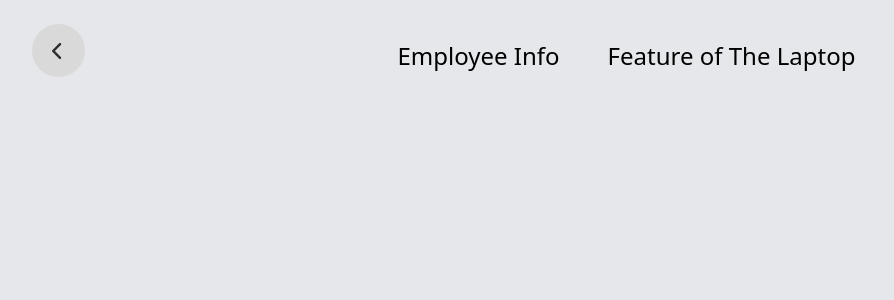
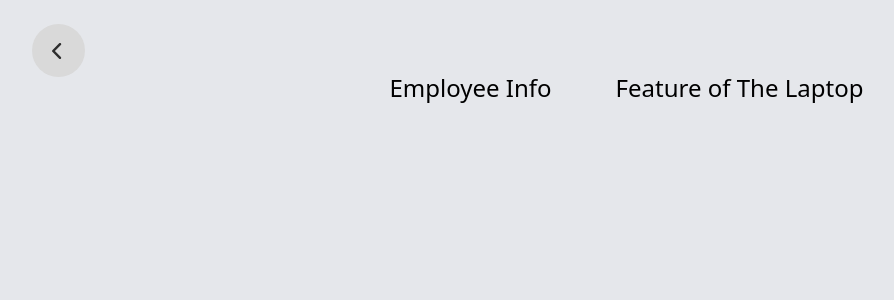
Before and after one commit to davitlabadze/office-manager-app, a React (Create React App) app: page /make-note in a window 1280 px wide. Shown: the top 300 px of the page, without its empty margins (16-910 px from the left). Built offline with nearby package versions, Linux system fonts and the light colour scheme.

Commit message:
refactor: navlink

```diff
--- a/src/components/ActionButton.jsx
+++ /dev/null
@@ -1,18 +0,0 @@
-import { useTranslation } from 'react-i18next';
-
-const ActionButton = (props) => {
-  const { t } = useTranslation();
-  const { text } = props;
-  return (
-    <div className='mt-12 text-right'>
-      <button
-        type='submit'
-        className='px-4 py-2 text-white bg-blue-500 rounded-md hover:bg-blue-600'
-      >
-        {t(text)}
-      </button>
-    </div>
-  );
-};
-
-export default ActionButton;
--- a/src/layout/Layout.jsx
+++ b/src/layout/Layout.jsx
@@ -1,25 +1,43 @@
 import { Outlet } from 'react-router-dom';
-import NavLinkComponent from '../components/NavLinkComponent';
 import BackButton from '../components/BackButton';
+import { useTranslation } from 'react-i18next';
+
+import { useLocation } from 'react-router-dom';
 const Layout = () => {
+  const location = useLocation();
+  const isActive = location.pathname;
+
+  const { t } = useTranslation();
   return (
     <div className='h-screen bg-gray-200 '>
       <div className='h-auto bg-gray-200'>
         <BackButton />
         <div className='container max-w-screen-lg mx-auto text-center'>
           <nav className='p-4'>
-            <ul className='flex justify-center space-x-12 text-center'>
-              <NavLinkComponent path='employee-info' title='employee_info' />
-              <NavLinkComponent
-                path='feature-of-the-laptop'
-                title='feature_of_the_laptop'
-              />
+            <ul className='flex justify-center mt-12 space-x-12 text-center'>
+              <li
+                className={
+                  isActive === '/make-note/employee-info'
+                    ? 'items-center px-2 py-2 text-2xl font-medium underline'
+                    : 'items-center px-2 py-2 text-2xl font-medium '
+                }
+              >
+                {t('employee_info')}
+              </li>
+              <li
+                className={
+                  isActive === '/make-note/feature-of-the-laptop'
+                    ? 'items-center px-2 py-2 text-2xl font-medium underline'
+                    : 'items-center px-2 py-2 text-2xl font-medium'
+                }
+              >
+                {t('feature_of_the_laptop')}
+              </li>
             </ul>
           </nav>
           <Outlet />
         </div>
       </div>
-      {/* <div>test</div> */}
     </div>
   );
 };
--- a/src/pages/EmployeeInfo.jsx
+++ b/src/pages/EmployeeInfo.jsx
@@ -1,15 +1,15 @@
 import { useTranslation } from 'react-i18next';
-import ActionButton from '../components/ActionButton';
 import Select from '../components/Select';
 import TEAM from '../database/teams.json';
 import POSITION from '../database/positions.json';
+import { NavLink } from 'react-router-dom';
 
 const EmployeeInfo = () => {
   const { t } = useTranslation();
 
   return (
     <div className='flex justify-center h-full p-12 mt-12 space-x-12 bg-white rounded-lg shadow-md'>
-      <form action=''>
+      <div action=''>
         <div className='flex space-x-12'>
           <div className='block '>
             <label className='block text-left' htmlFor='first_name'>
@@ -62,9 +62,15 @@ const EmployeeInfo = () => {
           />
         </div>
         <div className='mt-12 text-right rounded-3xl'>
-          <ActionButton text='next' />
+          <div className='mt-12 text-right'>
+            <NavLink to='/make-note/feature-of-the-laptop'>
+              <button className='px-4 py-2 text-white bg-blue-500 rounded-md hover:bg-blue-600'>
+                {t('next')}
+              </button>
+            </NavLink>
+          </div>
         </div>
-      </form>
+      </div>
     </div>
   );
 };
```
